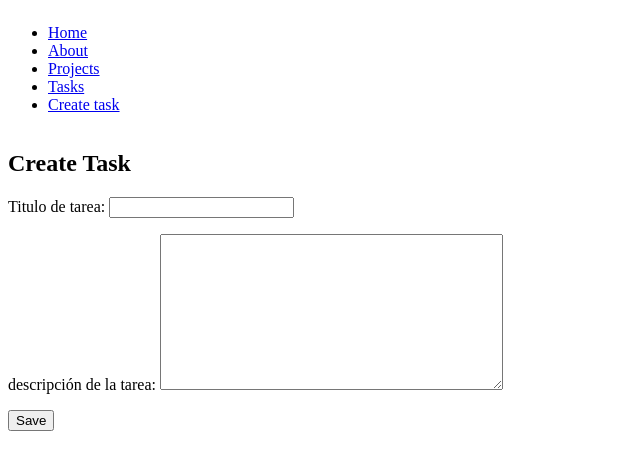
After one commit to aledjv22/django-bases, a Django app: page /create_task/ in a window 1280 px wide. The commit adds this page. Shown: the top 470 px of the page, without its empty margins (0-640 px from the left). Run offline with Django 5.2, Linux system fonts and the light colour scheme.

Commit message:
Formularios

```diff
--- /dev/null
+++ b/myapp/forms.py
@@ -0,0 +1,5 @@
+from django import forms
+
+class CreateNewTask(forms.Form):
+  title = forms.CharField(label="Titulo de tarea", max_length=200)
+  description = forms.CharField(label="descripción de la tarea",widget=forms.Textarea)
--- /dev/null
+++ b/myapp/templates/create_task.html
@@ -0,0 +1,12 @@
+{% extends 'layouts/base.html' %}
+
+{% block content %}
+    <h2>Create Task</h2>
+    <form method="POST">
+      {% csrf_token %}
+      {{ form.as_p }} <!-- El .as_p hace que cada cosa este dentro de un p, pero no es necesario-->
+      <button>
+        Save
+      </button>
+    </form>
+{% endblock %}
--- a/myapp/templates/layouts/base.html
+++ b/myapp/templates/layouts/base.html
@@ -12,6 +12,9 @@
     <li>
       <a href="/tasks">Tasks</a>
     </li>
+    <li>
+      <a href="/create_task">Create task</a>
+    </li>
   </ul>
 </nav>
 
--- a/myapp/templates/tasks.html
+++ b/myapp/templates/tasks.html
@@ -17,8 +17,8 @@
         {{ task.title }}
       </h2>
 
-      {# Estos comentarios de jinja 2 no se ven en el navegador
-        Los que si se ven son los de html <!-- -->
+      <!-- {# Estos comentarios de jinja 2 no se ven en el navegador
+        Los que si se ven son los de html
         {% if task.done %}
           <p style="color: green;">
             Tarea Realizada
@@ -28,7 +28,7 @@
             Tarea Pendiente
           </p>
         {% endif %}
-      #}
+      #} -->
 
       <p>{{ task.description }}</p>
       <p>Project: {{ task.project.name }}</p>
--- a/myapp/urls.py
+++ b/myapp/urls.py
@@ -7,4 +7,5 @@ urlpatterns = [
     path('hello/<str:username>', views.hello),
     path('projects/', views.projects),
     path('tasks/', views.tasks),
+    path('create_task/', views.create_task),
 ]
--- a/myapp/views.py
+++ b/myapp/views.py
@@ -1,6 +1,7 @@
 from django.http import HttpResponse
-from django.shortcuts import get_object_or_404, render
+from django.shortcuts import render, redirect
 from .models import Project, Task
+from .forms import CreateNewTask
 
 # Create your views here.
 
@@ -33,3 +34,15 @@ def tasks(request):
   return render(request, 'tasks.html', {
     'tasks': tasks,
   })
+
+def create_task(request):
+  if request.method == 'GET':
+    return render(request, 'create_task.html', {
+      'form': CreateNewTask(),
+    })
+  else:
+    Task.objects.create(title=request.POST['title'],
+    description=request.POST['description'],
+    project_id=1)
+
+    return redirect('/tasks') # Redirige a la vista tasks
```
